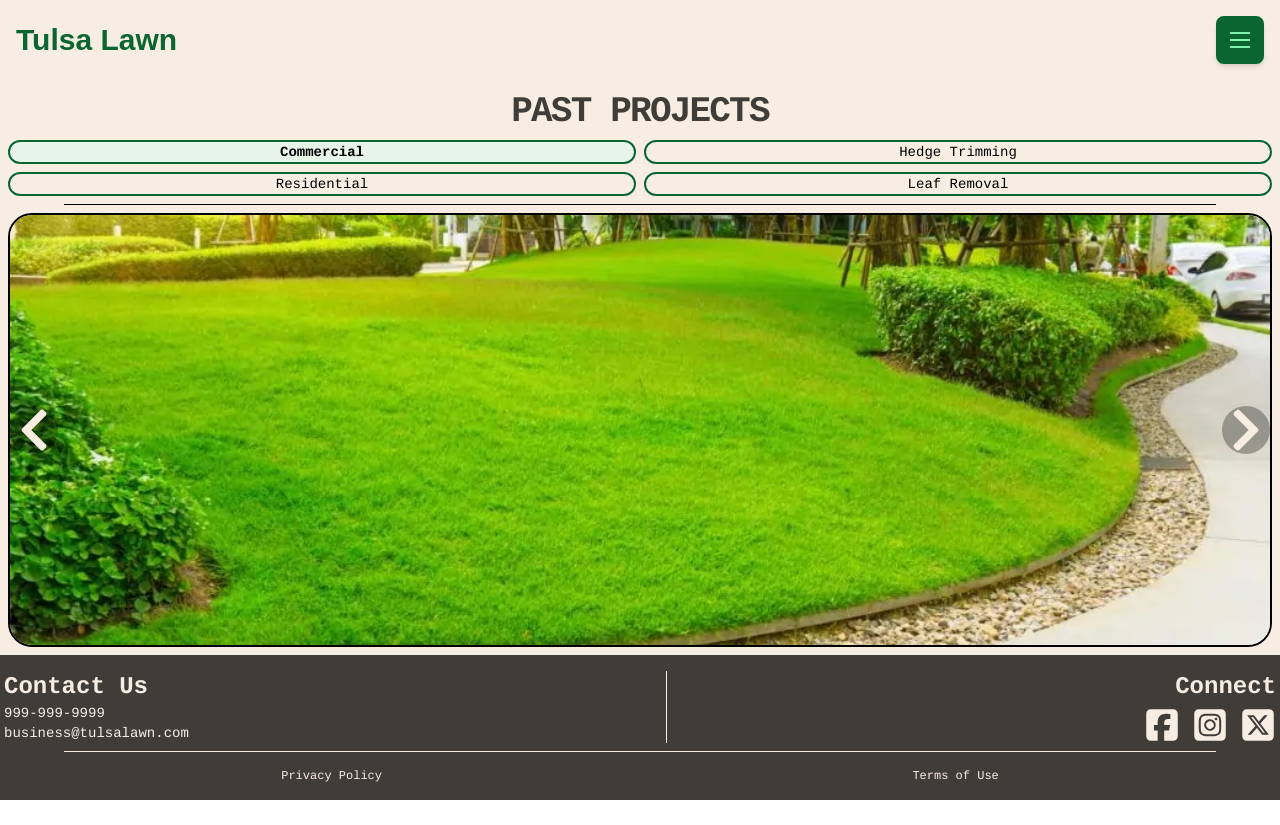
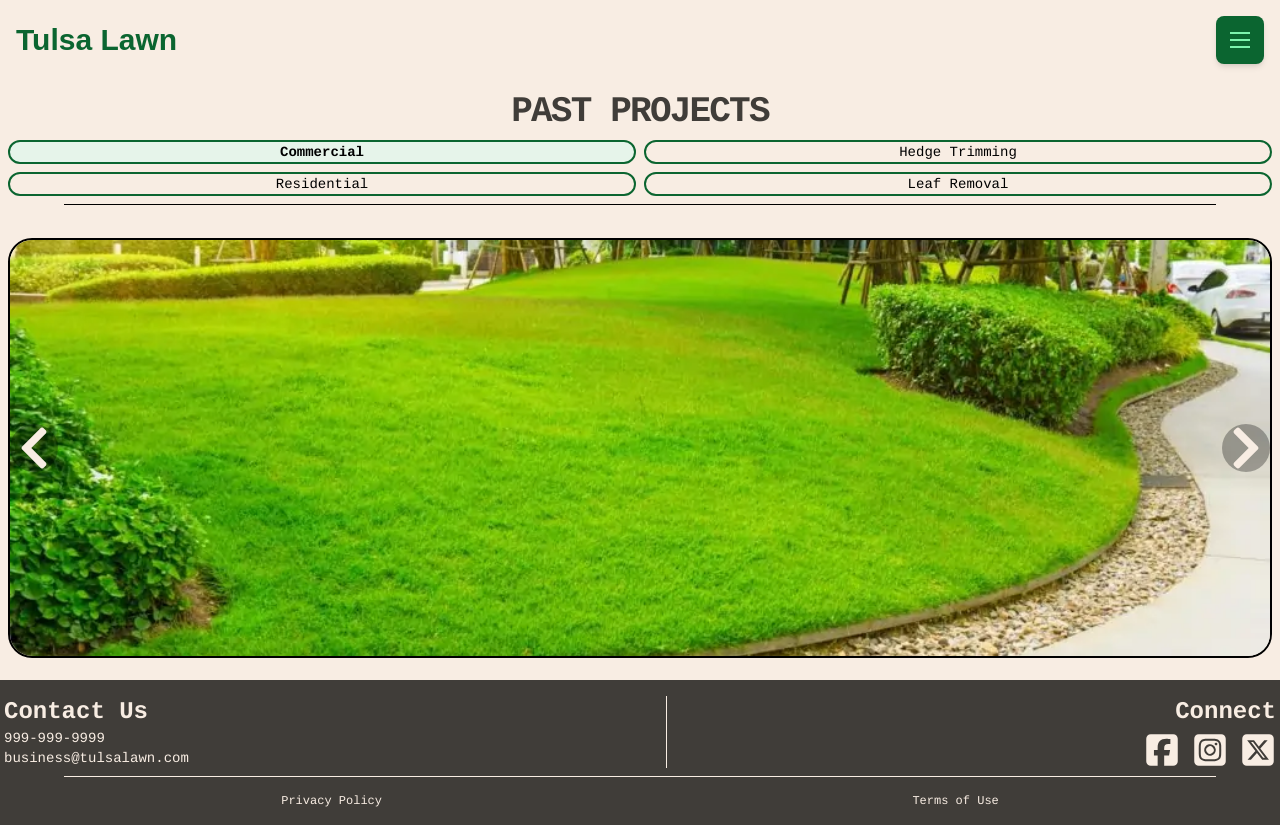
Before and after one commit to 99curtis/Tulsa-Lawn, a React (Vite) app: page /past-projects in a window 1280 px wide. Before the commit the page ends 800 px from the top, so only its background shows below. Built offline with nearby package versions, Linux system fonts and the light colour scheme; a web font is replaced by a local one.

Commit message:
final hotfix for PastProjects

```diff
--- a/src/pages/PastProjectsPage.jsx
+++ b/src/pages/PastProjectsPage.jsx
@@ -35,9 +35,23 @@ import Leaf5 from "/assets/leafremoval5.webp";
 import Leaf6 from "/assets/leafremoval6.webp";
 
 const categories = {
-  Commercial: [Commercial1, Commercial2, Commercial3, Commercial4, Commercial5, Commercial6],
+  Commercial: [
+    Commercial1,
+    Commercial2,
+    Commercial3,
+    Commercial4,
+    Commercial5,
+    Commercial6,
+  ],
   "Hedge Trimming": [Hedge1, Hedge2, Hedge3, Hedge4, Hedge5, Hedge6],
-  Residential: [Residential1, Residential2, Residential3, Residential4, Residential5, Residential6],
+  Residential: [
+    Residential1,
+    Residential2,
+    Residential3,
+    Residential4,
+    Residential5,
+    Residential6,
+  ],
   "Leaf Removal": [Leaf1, Leaf2, Leaf3, Leaf4, Leaf5, Leaf6],
 };
 
@@ -49,7 +63,8 @@ function PastProjectsPage() {
 
   const handlers = useSwipeable({
     onSwipedLeft: () => setCurrentSlide((prev) => (prev + 1) % images.length),
-    onSwipedRight: () => setCurrentSlide((prev) => (prev - 1 + images.length) % images.length),
+    onSwipedRight: () =>
+      setCurrentSlide((prev) => (prev - 1 + images.length) % images.length),
     trackMouse: true,
   });
 
@@ -67,10 +82,12 @@ function PastProjectsPage() {
   };
 
   return (
-    <div className="flex min-h-screen h-fit w-screen flex-col justify-between overflow-hidden bg-background">
+    <div className="flex min-h-screen w-screen flex-col justify-between overflow-hidden bg-background">
       <MenuProvider>
         <NavBar />
-        <div className="h-[52px] pt-3 text-center font-text text-4xl font-bold tracking-tighter text-text">
+        <div className="flex h-[75svh] flex-col">
+          <div className="h-[25%]">
+            <div className="pt-3 text-center font-text text-4xl font-bold tracking-tighter text-text">
               PAST PROJECTS
             </div>
             <div className="grid grid-cols-2 gap-2 p-2 text-center font-text text-sm">
@@ -88,14 +105,16 @@ function PastProjectsPage() {
               ))}
             </div>
             <div className="ml-[5%] h-[1px] w-[90%] bg-black"></div>
+          </div>
+
           {/* Image Carousel */}
-
+          <div className="h-[70%]">
             <div
-          className="relative m-2 overflow-hidden rounded-3xl border-2 border-black items-stretch flex-grow basis-0"
+              className="relative m-2 h-full overflow-hidden rounded-3xl border-2 border-black"
               {...handlers}
             >
               <div
-            className="flex transition-transform duration-500 h-full w-full"
+                className="flex transition-transform duration-500 h-full"
                 style={{ transform: `translateX(-${currentSlide * 100}%)` }}
               >
                 {images.map((image, index) => (
@@ -103,7 +122,7 @@ function PastProjectsPage() {
                     key={index}
                     src={image}
                     alt={`Slide ${index + 1}`}
-                className="block h-full w-full flex-shrink-0 object-cover"
+                    className=" h-full w-full flex-shrink-0 object-cover"
                   />
                 ))}
               </div>
@@ -116,6 +135,9 @@ function PastProjectsPage() {
                 className="absolute right-0 top-1/2 -translate-y-1/2 cursor-pointer rounded-full bg-black bg-opacity-30 text-5xl text-background"
               />
             </div>
+          </div>
+
+        </div>
         <Footer />
       </MenuProvider>
     </div>
```
Lines whose indentation alone changed are shown as unchanged.
